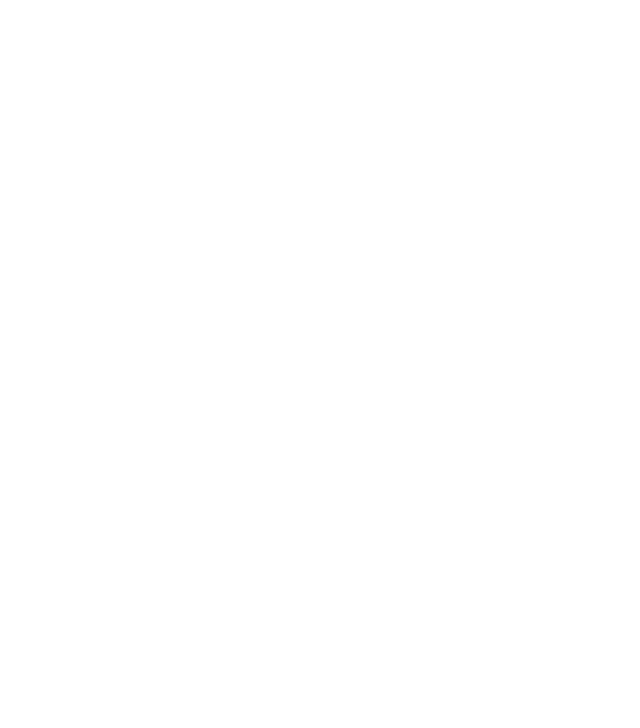
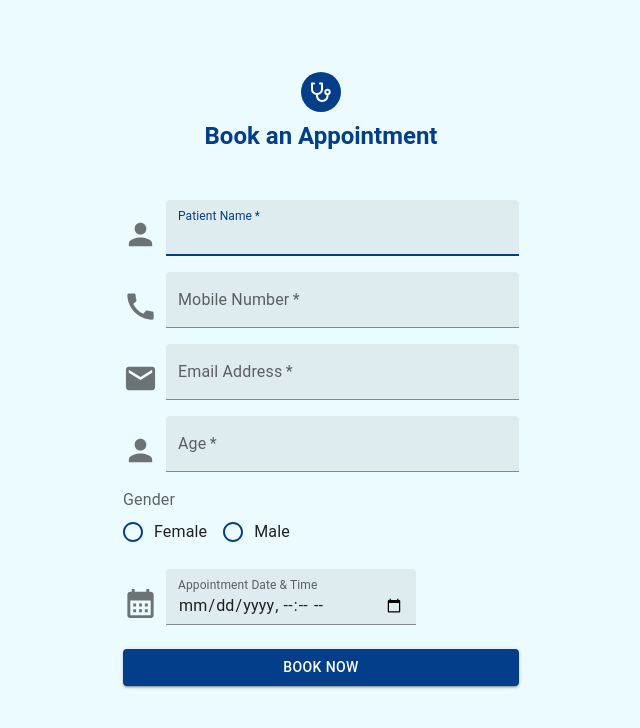
Before and after one commit to Y3S1-SE-Projects/smart-port-city, a React (Create React App) app in the folder client/: page /book-appointment/1 in a window 1280 px wide. Before the commit this address had no page. Shown: the top 728 px of the page, without its empty margins (319-959 px from the left). Built offline with nearby package versions, Linux system fonts and the light colour scheme; no server answers.

Commit message:
Pages updated

```diff
--- a/client/src/App.js
+++ b/client/src/App.js
@@ -16,10 +16,10 @@
     <BrowserRouter>
        <Routes>
 
-         <Route path="/abcd" element={<ChannelingDoctor/>}/>
-         <Route path="/123" element={<BookAppointment/>}/>
-         <Route path="/321" element={<AppointmentList/>}/>
-         <Route path="/456" element={<ChannelingHome/>}/>
+         <Route path="/channeling-doctor" element={<ChannelingDoctor/>}/>
+         <Route path="/book-appointment/:id" element={<BookAppointment/>}/>
+         <Route path="/appointment-list" element={<AppointmentList/>}/>
+         <Route path="/channeling-home" element={<ChannelingHome/>}/>
 
          <Route path="/foodmenu" element={<FoodMenu/>}/>
          <Route path="/addfood" element={<AddFood/>}/>
--- a/client/src/pages/BookAppointment.jsx
+++ b/client/src/pages/BookAppointment.jsx
@@ -1,4 +1,4 @@
-import * as React from "react";
+import React,{useEffect,useState} from "react";
 import Avatar from '@mui/material/Avatar';
 import Button from '@mui/material/Button';
 import CssBaseline from '@mui/material/CssBaseline';
@@ -15,7 +15,6 @@
 import RadioGroup from '@mui/material/RadioGroup';
 import FormControl from '@mui/material/FormControl';
 import FormLabel from '@mui/material/FormLabel';
-import {useState} from "react";
 import moment from "moment";
 import {AccountCircle} from "@mui/icons-material";
 import PersonIcon from '@mui/icons-material/Person';
@@ -25,6 +24,7 @@
 import axios from "axios";
 import {SERVER_URL} from "../utils/config";
 import Notification from "../utils/Notification";
+import {useParams} from "react-router-dom";
 
 const theme = createTheme({
     palette: {
@@ -39,35 +39,41 @@
 
 export default function BookAppointment() {
 
-    const [patientname, setPatientname] = useState("")
-    const [mobile, setMobile] = useState("")
+    const {id} = useParams();
+    const [doctor, setDoctor] = useState("")
+    const [Patient, setPatient] = useState("")
+    const [phone, setPhone] = useState("")
     const [email, setEmail] = useState('')
     const [age, setAge] = useState(0);
     const [gender, setGender] = useState("")
-    const [apptdate, setApptdate] = useState("");
+    const [Apptdate, setApptdate] = useState("");
 
     const today = moment().format('YYYY-MM-DDTkk:mm');
 
+    const getAdoc = () =>{
+        axios.get(`${SERVER_URL}/doctor/${id}`).then(res =>{
+            setDoctor(res.data);
+        })
+    }
+    useEffect(()=>{getAdoc()},[])
+
+
     const handleSubmit = async (event) => {
         event.preventDefault();
-        // const data = new FormData(event.currentTarget);
-        // console.log({
-        //     email: data.get('email'),
-        // });
-        const newAppnt = {}
+        const docname = doctor.name;
+        let momentDate = moment(Apptdate).format();
+
+        const newAppnt = {docname, Patient,phone,email,age,gender,Apptdate:momentDate};
+        console.log(newAppnt)
+
         await axios.post(`${SERVER_URL}/appointment`,newAppnt).then((res)=>{
             setTimeout(()=>{
                 Notification("success","Appointment fixed");
 
             },1000)
+        }).catch((error)=> {
+            console.log(error);
         })
-        console.log(patientname);
-        console.log(mobile);
-        console.log(email);
-        console.log(age);
-        console.log(gender);
-        console.log(apptdate);
-
     };
 
     return (
@@ -98,9 +104,9 @@
                                         name="patientName"
                                         required
                                         fullWidth
-                                        value={patientname}
+                                        value={Patient}
                                         onChange={(event) => {
-                                            setPatientname(event.target.value)
+                                            setPatient(event.target.value)
                                         }}
                                         id="patientName"
                                         label="Patient Name"
@@ -116,9 +122,9 @@
                                         name="mobileNumber"
                                         required
                                         fullWidth
-                                        value={mobile}
+                                        value={phone}
                                         onChange={(event) => {
-                                            setMobile(event.target.value)
+                                            setPhone(event.target.value)
                                         }}
                                         id="mobileNumber"
                                         label="Mobile Number"
@@ -151,7 +157,7 @@
                                         fullWidth
                                         name="age"
                                         label="Age"
-                                        value={age}
+                                        value={age||""}
                                         onChange={(event) => {
                                             setAge(event.target.value)
                                         }}
@@ -192,7 +198,7 @@
                                 <Box sx={{display: 'flex', alignItems: 'flex-end'}}>
                                     <CalendarMonthIcon sx={{color: 'action.active', mr: 1, my: 0.5}} fontSize="large"/>
                                     <TextField
-                                        value={apptdate}
+                                        value={Apptdate}
                                         onChange={(event)=>{setApptdate(event.target.value)}}
                                         id="datetime-local"
                                         label="Appointment Date & Time"
--- a/client/src/pages/ChannelingHome.jsx
+++ b/client/src/pages/ChannelingHome.jsx
@@ -75,6 +75,7 @@
 
             <Grid direction='row' container justifyContent="center">
                 <Box textAlign="center"  sx={{mr: 3}}>
+                    <Link to={`/channeling-doctor`} textDecoration='none'>
                     <Button
                         type="submit"
                         width="60%"
@@ -84,9 +85,11 @@
                     >
                         View Doctors
                     </Button>
+                    </Link>
                 </Box>
 
             <Box textAlign="center">
+                <Link to={`/channeling-doctor`} textDecoration='none'>
             <Button
                 type="submit"
                 width="60%"
@@ -96,6 +99,7 @@
             >
                 Book Now
             </Button>
+                </Link>
             </Box>
             </Grid>
 
```
